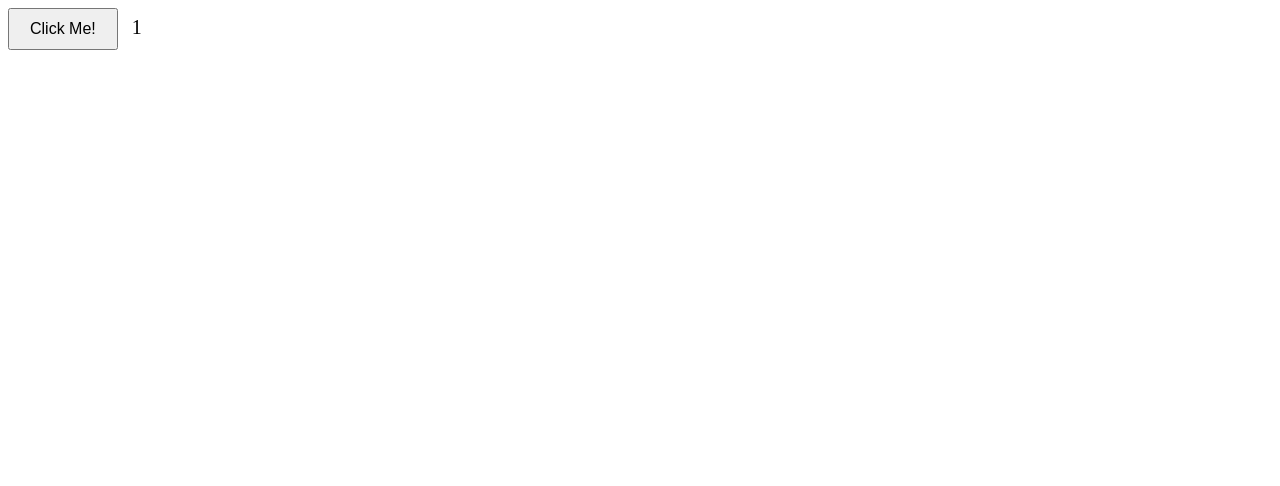
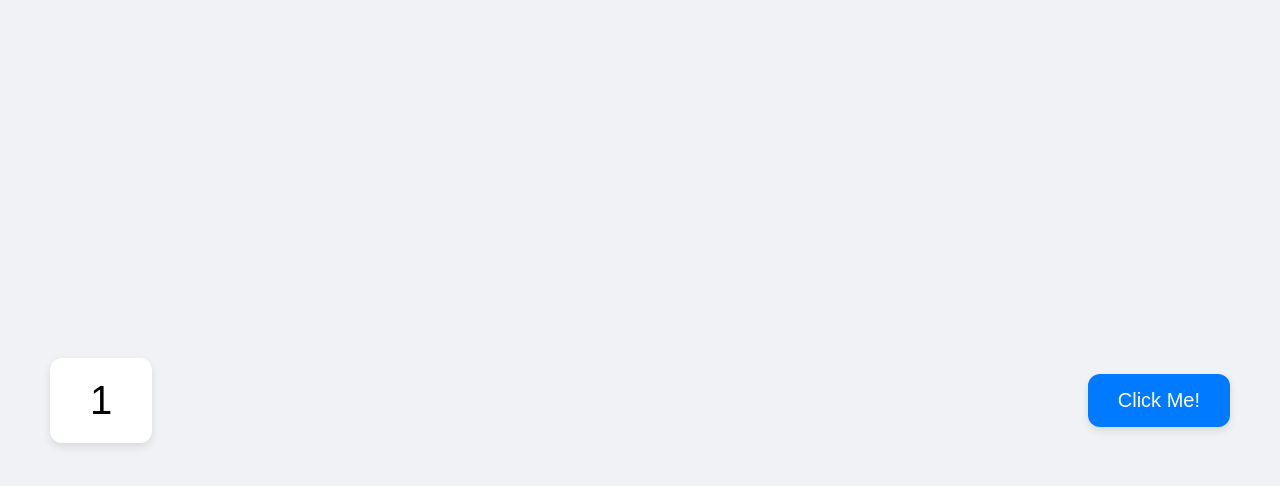
Before and after one commit to kistina-grg/clicker, a plain HTML site: page index.html in a window 1280 px wide. Both pictures are taken after a click on the button "Click Me!". Drawn offline with Linux system fonts and the light colour scheme.

Commit message:
Update index.html

```diff
--- a/index.html
+++ b/index.html
@@ -1,25 +1,66 @@
 <!DOCTYPE html>
 <html lang="en">
-
 <head>
     <meta charset="UTF-8">
-    <title>Button Click Counter</title>
+    <title>Stylish Click Counter</title>
     <style>
-        button {
-            padding: 10px 20px;
-            font-size: 16px;
+        body {
+            display: flex;
+            justify-content: space-between;
+            align-items: center;
+            height: 100vh;
+            margin: 0;
+            padding: 0 50px;
+            font-family: 'Arial', sans-serif;
+            background: #f0f2f5;
         }
 
+        /* Counter Box */
         #counter {
+            font-size: 40px;
+            padding: 20px 40px;
+            background-color: #ffffff;
+            border-radius: 12px;
+            box-shadow: 0 4px 8px rgba(0,0,0,0.1);
+            transition: transform 0.2s, box-shadow 0.2s;
+        }
+
+        /* Slight animation when number changes */
+        #counter.bump {
+            transform: scale(1.2);
+            box-shadow: 0 6px 12px rgba(0,0,0,0.2);
+        }
+
+        /* Button Style */
+        #clickButton {
+            padding: 15px 30px;
             font-size: 20px;
-            margin-left: 10px;
+            background-color: #007bff;
+            color: white;
+            border: none;
+            border-radius: 12px;
+            cursor: pointer;
+            box-shadow: 0 4px 8px rgba(0,0,0,0.1);
+            transition: transform 0.2s, background-color 0.2s, box-shadow 0.2s;
+        }
+
+        /* Hover effect for button */
+        #clickButton:hover {
+            background-color: #0056b3;
+            transform: translateY(-2px);
+            box-shadow: 0 6px 12px rgba(0,0,0,0.2);
+        }
+
+        /* Active click effect */
+        #clickButton:active {
+            transform: translateY(1px);
+            box-shadow: 0 3px 6px rgba(0,0,0,0.2);
         }
     </style>
 </head>
-
 <body>
+    <div id="counter">0</div>
     <button id="clickButton">Click Me!</button>
-    <span id="counter">0</span>
 
     <script>
         let count = 0;
@@ -28,10 +69,15 @@
         const counterDisplay = document.getElementById('counter');
 
         button.addEventListener('click', () => {
-            count += 1; // Increment the counter
-            counterDisplay.textContent = count; // Update the display
+            count += 1;
+            counterDisplay.textContent = count;
+
+            // Add bump animation
+            counterDisplay.classList.add('bump');
+            setTimeout(() => {
+                counterDisplay.classList.remove('bump');
+            }, 200);
         });
     </script>
 </body>
-
 </html>
```
